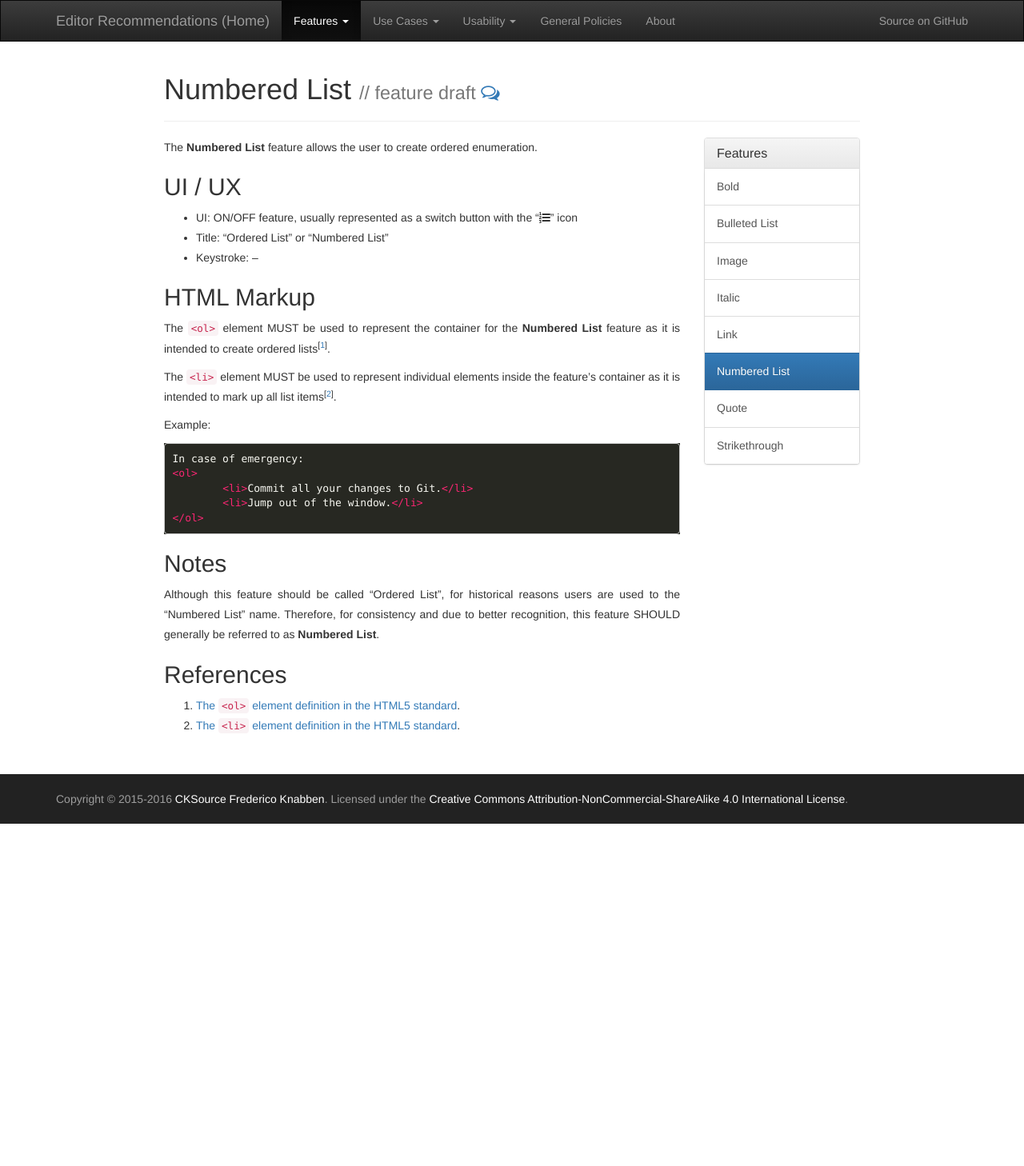
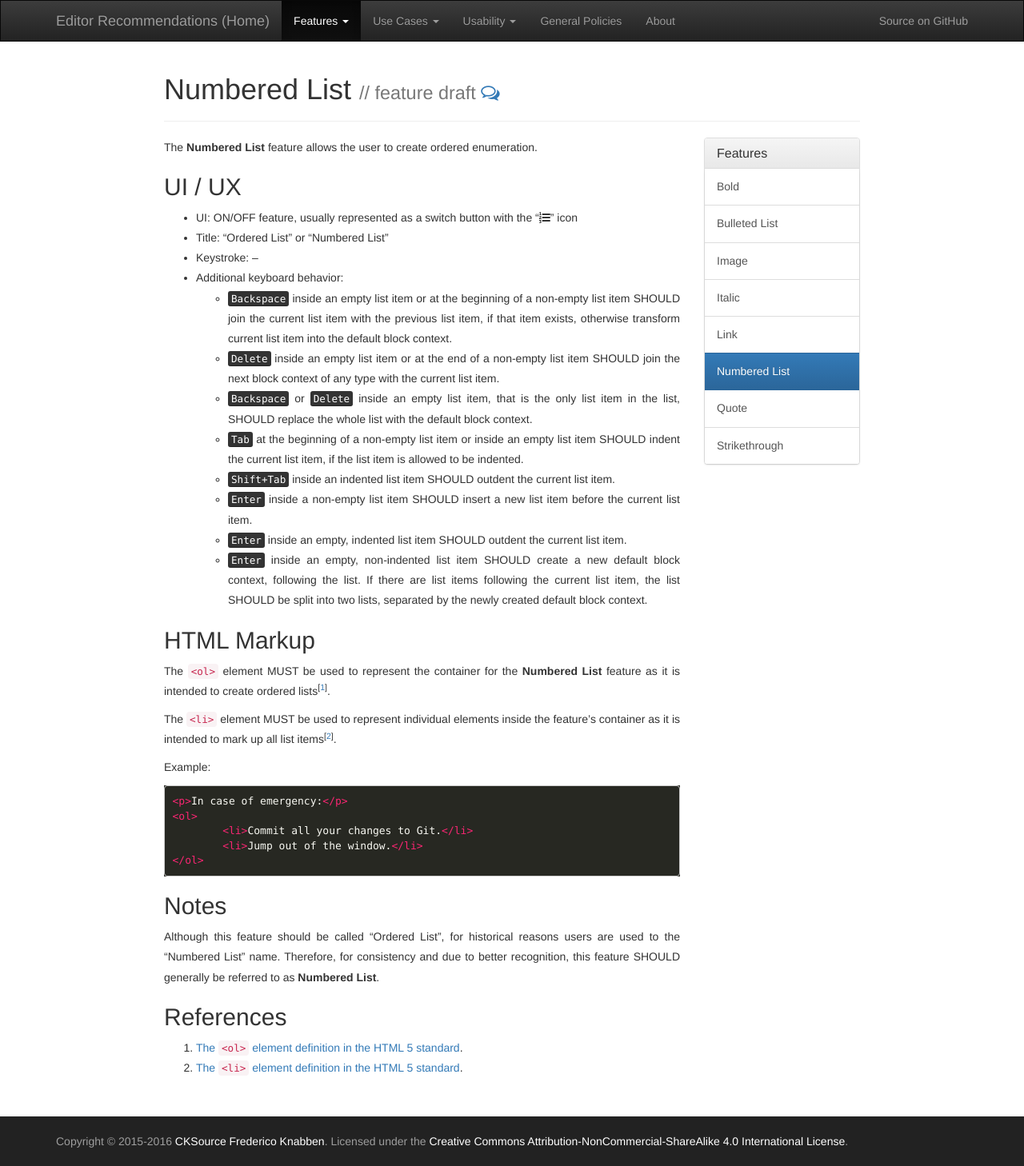
Before and after one commit to ckeditor/editor-recommendations, a Jekyll site: the page built from _features/numbered-list.md, in a window 1280 px wide. Shown: the whole page at 80% size. Built offline with Jekyll 4.4.1, drawn with Linux system fonts in a browser that asks for light colours; nearby versions of some CDN libraries; before the commit the page ends 1030 px from its top, so only the background shows below that.

Commit message:
Added description of keyboard behavior in lists.

````diff
--- a/_features/numbered-list.md
+++ b/_features/numbered-list.md
@@ -18,6 +18,15 @@ The **Numbered List** feature allows the user to create ordered enumeration.
  * UI: ON/OFF feature, usually represented as a switch button with the "<i class="fa fa-list-ol" aria-label="Numbered List" title="Numbered List"></i>" icon
  * Title: "Ordered List" or "Numbered List"
  * Keystroke: –
+ * Additional keyboard behavior:
+   * <kbd>Backspace</kbd> inside an empty list item or at the beginning of a non-empty list item SHOULD join the current list item with the previous list item, if that item exists, otherwise transform current list item into the default block context.
+   * <kbd>Delete</kbd> inside an empty list item or at the end of a non-empty list item SHOULD join the next block context of any type with the current list item.
+   * <kbd>Backspace</kbd> or <kbd>Delete</kbd> inside an empty list item, that is the only list item in the list, SHOULD replace the whole list with the default block context.
+   * <kbd>Tab</kbd> at the beginning of a non-empty list item or inside an empty list item SHOULD indent the current list item, if the list item is allowed to be indented.
+   * <kbd>Shift+Tab</kbd> inside an indented list item SHOULD outdent the current list item.
+   * <kbd>Enter</kbd> inside a non-empty list item SHOULD insert a new list item before the current list item.
+   * <kbd>Enter</kbd> inside an empty, indented list item SHOULD outdent the current list item.
+   * <kbd>Enter</kbd> inside an empty, non-indented list item SHOULD create a new default block context, following the list. If there are list items following the current list item, the list SHOULD be split into two lists, separated by the newly created default block context.
 
 {% endcapture %}
 
@@ -30,7 +39,7 @@ The `<li>` element MUST be used to represent individual elements inside the feat
 Example:
 
 ```html
-In case of emergency:
+<p>In case of emergency:</p>
 <ol>
 	<li>Commit all your changes to Git.</li>
 	<li>Jump out of the window.</li>
@@ -47,8 +56,8 @@ Although this feature should be called "Ordered List", for historical reasons us
 
 {% capture references %}
 
-1. <a id="ref1"></a>[The `<ol>` element definition in the HTML5 standard](https://www.w3.org/TR/html5/grouping-content.html#the-ol-element).
-2. <a id="ref2"></a>[The `<li>` element definition in the HTML5 standard](https://www.w3.org/TR/html5/grouping-content.html#the-li-element).
+1. <a id="ref1"></a>[The `<ol>` element definition in the HTML 5 standard](https://www.w3.org/TR/html5/grouping-content.html#the-ol-element).
+2. <a id="ref2"></a>[The `<li>` element definition in the HTML 5 standard](https://www.w3.org/TR/html5/grouping-content.html#the-li-element).
 
 {% endcapture %}
 
````
Also changed, not shown: _features/bulleted-list.md (+12 -3 lines).
